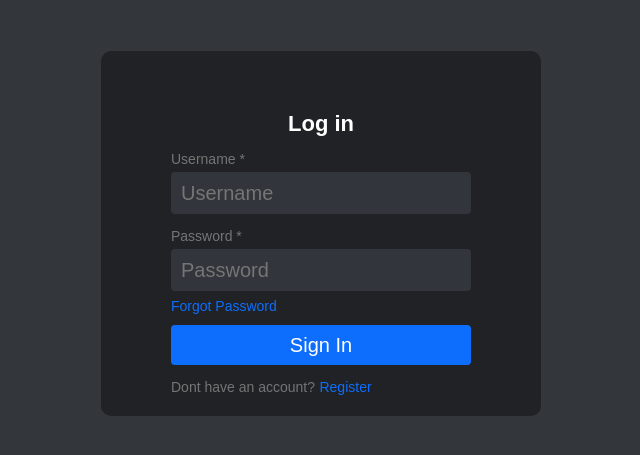
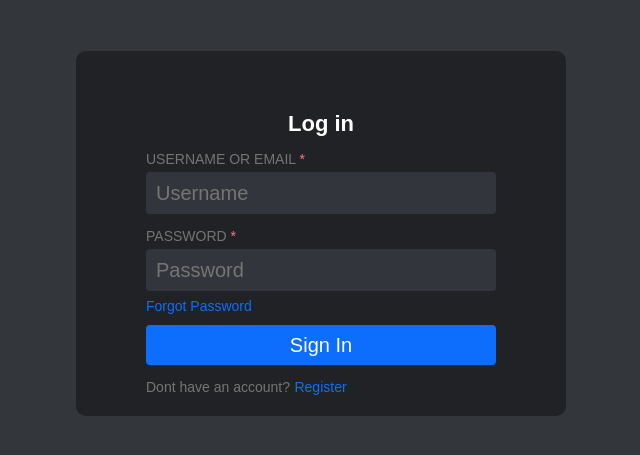
Before and after one commit to matumarucsa0/one-chat, a Flask app: page /login in a window 1280 px wide. Shown: the top 455 px of the page, without its empty margins (319-959 px from the left). Run offline with Flask 3, Linux system fonts and the light colour scheme.

Commit message:
Update login - error message, design, submit format

```diff
--- a/app.py
+++ b/app.py
@@ -8,9 +8,10 @@ import base64
 import random
 import time
 import json
+import sys
+
 
 PATH = os.getcwd()
-
 
 app = Flask(__name__)
 
@@ -220,10 +221,6 @@ def add_chat():
         if check_id[0] == int(data["id"]):
             return {"status": "error"}
 
-
-
-
-
     chat_name_requester, chat_name_approver = conn.execute(f"SELECT username, profile_pic FROM users WHERE id={session['user_id']}").fetchall()[0], conn.execute(f"SELECT username, profile_pic FROM users WHERE id={data['id']}").fetchall()[0]
     new_id = random.randint(100000000000, 999999999999)
     conn.execute(f"INSERT INTO chat_room (id, users, name, img, type) VALUES ({new_id}, {session['user_id']}, '{chat_name_approver[0]}', '/static/profile-pic/{chat_name_approver[1]}', 'direct-chat')")
@@ -245,7 +242,7 @@ def add_group():
     return {}
 
 
-def orderedRooms(rooms: list):
+def ordered_rooms(rooms: list):
     rooms = rooms[:]
     r = []
     for room in rooms:
@@ -256,9 +253,6 @@ def orderedRooms(rooms: list):
             r.append((room, last_message_date[0][0]))
     r.sort(key=lambda x: x[1], reverse=True)
     return [room[0] for room in r]
-
-
-import sys
 
 
 @app.route("/room/<room>", methods=["get", "post"])
@@ -282,7 +276,7 @@ def index(room):
         else:
             rooms.append(list(rrr))
 
-    rooms = orderedRooms(rooms)
+    rooms = ordered_rooms(rooms)
     room_memeber_amount = {}
     for chat in rooms:
         if chat[3] == 'group':
@@ -374,12 +368,8 @@ def index(room):
 @app.route("/change-group-name", methods=["POST"])
 def change_group_name():
     json_data = json.loads(request.data)
-    newName = json_data['newName']
-    while True:
-        newName = newName.replace("&nbsp;", " ")
+    newName = replace_html_space(json_data['newName'])
 
-        if "&nbsp;" not in newName:
-            break
     conn.execute(f"UPDATE chat_room SET name='{newName}' WHERE id={int(json_data['room'])}")
     conn.commit()
 
@@ -412,27 +402,27 @@ def login():
 
     # User reached route via POST (as by submitting a form via POST)
     if request.method == "POST":
-        username = request.form.get("username")
-        password = request.form.get("password")
+        data = json.loads(request.data)
+
+        username = data['username']
+        password = data['password']
         # Query database for username\
+
         try:
             r = conn.execute(f"SELECT * FROM users WHERE username = '{username}'").fetchall()[0] # (id integer primary key, username, password, email)
         except:
-            print("Incorect username or password")
-            return render_template("login.html", error="Incorect username or password")
+            return {"status": "invalid"}
         if str(r[2]) == str(password):
             # Remember which user has logged in
             session["user_id"] = r[0]
-            return redirect("/room/0")
+            return {"status": "valid"}
         else:
-            print("Incorect username or password")
-            return render_template("login.html", error="Incorect username or password")
-
-        # Redirect user to home page
+            return {"status": "invalid"}
 
     # User reached route via GET (as by clicking a link or via redirect)
     else:
-        return render_template("login.html")
+        return render_template("login.html",error=False)
+
 
 
 @app.route("/logout")
--- a/static/account_manage.css
+++ b/static/account_manage.css
@@ -15,7 +15,7 @@ body{
 }
 
 .box, .out-box{
-    width: 400px;
+    width: 450px;
     margin: 0 auto;
     background-color: rgb(32, 34, 37);
     border-radius: 10px;
@@ -36,7 +36,7 @@ body{
 }
 
 .inner-box{
-    width: 300px;
+    width: 350px;
     margin: 0 auto;
 }
 
@@ -57,7 +57,7 @@ body{
     font-size: 20px;
     padding-left: 10px;
     margin-top: 5px;
-    width: 288px;
+    width: 338px;
 }
 
 .input:focus{
@@ -101,7 +101,7 @@ body{
     height: 40px;
     font-size: 20px;
     margin-top: 10px;
-    width: 300px;
+    width: 350px;
 
 }
 
--- a/templates/login.html
+++ b/templates/login.html
@@ -14,16 +14,20 @@
 
                 <h style="color: white; display: block; text-align: center; font-weight: bolder; font-size: 22px; margin-top: 40px;">Log in</h>
             </div>
-            <form action="/login" method="post">
-                <p>Username *</p>
+            <form action="#">
+
+
+                <p id="username-p">USERNAME OR EMAIL <c style="color: #FA777C">*</c></p>
                 <input class="input" type="text" name="username" id="username" placeholder="Username" autocomplete="off">
-                <p>Password *</p>
-                <input class="input" type="password" name="password" placeholder="Password">
+
+                <p id="password-p">PASSWORD <c style="color: #FA777C">*</c></p>
+
+                <input class="input" type="password" name="password" placeholder="Password" id="password">
                 <div class="forgot-password-box">
                     <a class="forgot-password">Forgot Password</a>
                 </div>
 
-                <button class="input-button" type="submit">Sign In</button>
+                <button class="input-button" type="button" onclick="submit_data()">Sign In</button>
                 <div class="register-box">
                     <p style="font-size: 14px;">Dont have an account?</p>
                     <a class="register" id="myLink" href="/register">Register</a>
@@ -56,5 +60,38 @@
         document.getElementById("box").className = "out-box"
         await sleep(300)
     }
+
+
+    for (let inputElement of document.querySelectorAll("input")){
+        inputElement.addEventListener("keydown", function (e){
+            if (e.keyCode == 13){
+                submit_data()
+            }
+        })
+    }
+
+    async function submit_data(){
+        let username = document.getElementById("username").value
+        let password = document.getElementById("password").value
+
+        await fetch("/login", {
+            "method": "POST",
+            "body": `{
+                "username": "${username}",
+                "password": "${password}"
+            }`
+        })
+        .then(async (data) => {
+            data = await data.json()
+            console.log(data['status'])
+            if (data['status'] == "valid"){
+                window.location.replace("/")
+            }
+            else{
+                document.getElementById("username-p").innerHTML = `<c style="color: #FA777C">USERNAME OR EMAIL<sp style="font-size: 12px;"> - Login or passwrod invalid.</sp></c>`
+                document.getElementById("password-p").innerHTML = `<c style="color: #FA777C">PASSWORD<sp style="font-size: 12px;"> - Login or passwrod invalid.</sp></c>`
+            }
+        })
+    }
 </script>
 </html>
```
